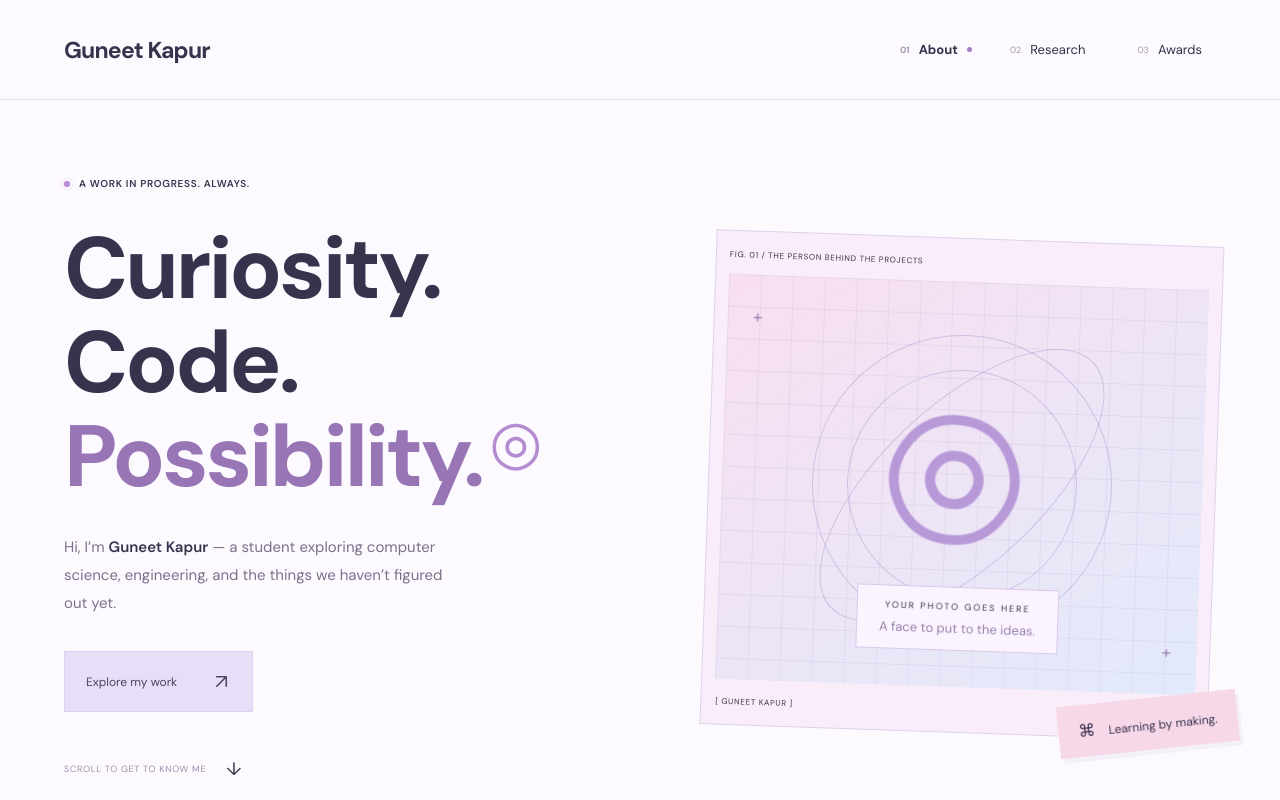
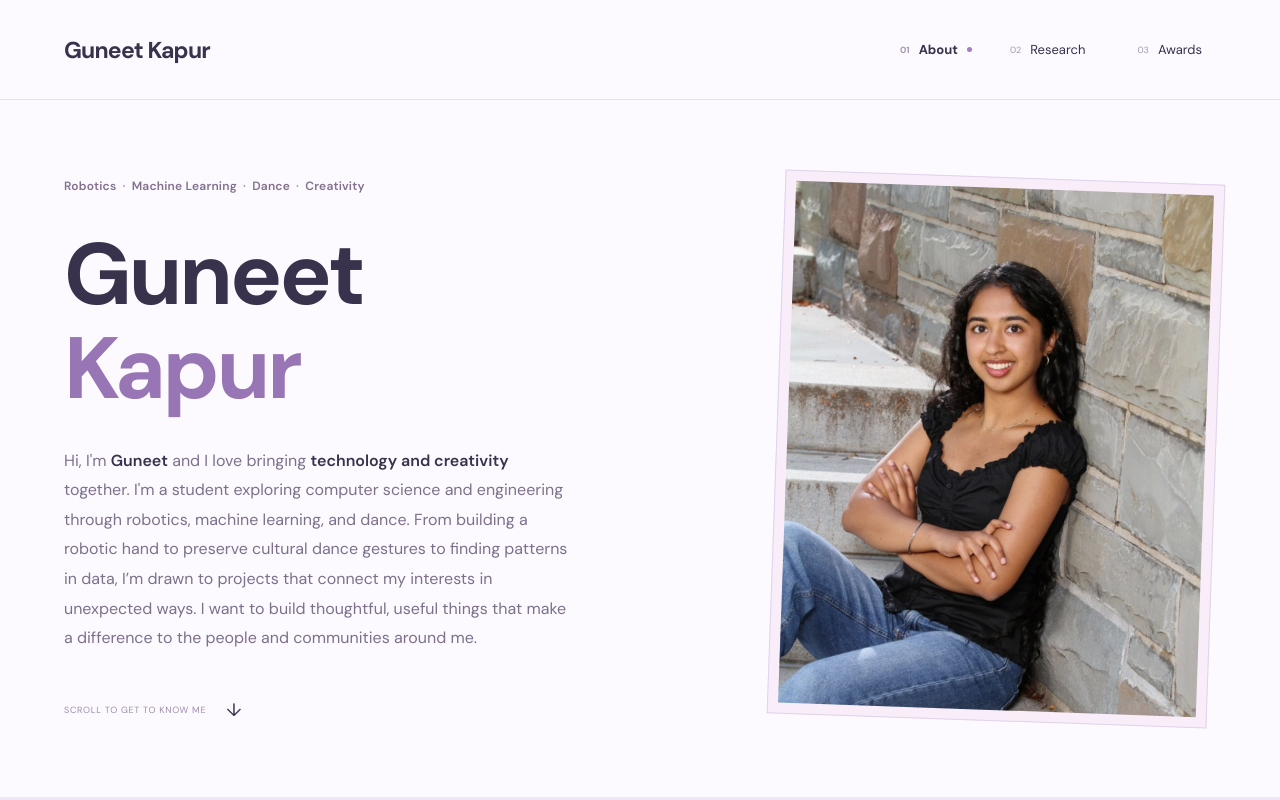
Before and after one commit to gkkapur/gkportfolio, a website built with Vite: page index.html in a window 1280 px wide. Shown: the top 800 px of the page. Built offline with nearby package versions, Linux system fonts and the light colour scheme.

Commit message:
Personalize the About introduction with Guneet's portrait and bio

```diff
--- a/src/main.js
+++ b/src/main.js
@@ -2,6 +2,8 @@ import '@fontsource-variable/dm-sans';
 import './style.css';
 import { researchContent } from './research.js';
 import { awardsContent } from './awards.js';
+
+const portraitUrl = '/images/guneet-kapur.webp';
 
 function arrowIcon(direction) {
   const path = direction === '↘' ? 'M4 4l8 8M4 12h8V4' : 'M4 12l8-8M4 4h8v8';
@@ -14,19 +16,15 @@ const sections = {
     content: `
       <section class="hero section reveal">
         <div class="hero-copy">
-          <div class="eyebrow"><span class="status-dot"></span> A WORK IN PROGRESS. ALWAYS.</div>
-          <h1 id="about-heading">Curiosity.<br>Code.<br><span class="serif">Possibility.</span><span class="period">◎</span></h1>
-          <p class="intro">Hi, I’m <strong>Guneet Kapur</strong> — a student exploring computer science, engineering, and the things we haven’t figured out yet.</p>
-          <a class="button" href="#research">Explore my work <span>↗</span></a>
+          <p class="hero-topics">Robotics <span aria-hidden="true">·</span> Machine Learning <span aria-hidden="true">·</span> Dance <span aria-hidden="true">·</span> Creativity</p>
+          <h1 id="about-heading">Guneet<br><span class="serif">Kapur</span></h1>
+          <p class="intro">Hi, I'm <strong>Guneet</strong> and I love bringing <strong>technology and creativity</strong> together. I'm a student exploring computer science and engineering through robotics, machine learning, and dance. From building a robotic hand to preserve cultural dance gestures to finding patterns in data, I’m drawn to projects that connect my interests in unexpected ways. I want to build thoughtful, useful things that make a difference to the people and communities around me.</p>
           <a class="scroll-link" href="#beyond">SCROLL TO GET TO KNOW ME <span>↓</span></a>
         </div>
         <div class="portrait-wrap">
           <div class="portrait-frame">
-            <span class="frame-label">FIG. 01 / THE PERSON BEHIND THE PROJECTS</span>
-            <div class="portrait-art" role="img" aria-label="Placeholder for your portrait"><div class="orbit orbit-one"></div><div class="orbit orbit-two"></div><div class="orbit orbit-three"></div><span class="portrait-star">◎</span><span class="cross cross-one">+</span><span class="cross cross-two">+</span><div class="photo-label"><span>YOUR PHOTO GOES HERE</span><small>A face to put to the ideas.</small></div></div>
-            <div class="portrait-caption"><span>[ GUNEET KAPUR ]</span><span>STUDENT · BUILDER · EXPLORER</span></div>
+            <img class="portrait-image" src="${portraitUrl}" alt="Portrait of Guneet Kapur" width="1038" height="1296" fetchpriority="high" decoding="async">
           </div>
-          <div class="floating-note"><span>⌘</span> Learning by making.</div>
         </div>
       </section>
       <div class="ticker" aria-label="Curiosity, experimentation, iteration"><div>CURIOSITY <span>◎</span> EXPERIMENTATION <span>◎</span> A LITTLE TRIAL & ERROR <span>◎</span> CURIOSITY <span>◎</span> EXPERIMENTATION <span>◎</span> A LITTLE TRIAL & ERROR <span>◎</span></div></div>
--- a/src/style.css
+++ b/src/style.css
@@ -136,3 +136,12 @@ h1,h2,h3,h4,.hero h1,.page-intro .page-title,.project h2,.serif,h2 em,.philosoph
 .honor-document-links{display:flex;flex-direction:column;align-items:flex-start;gap:7px}
 .research-award-card .related-document-link{display:block}
 @media(max-width:700px){.honor-organization{font-size:21px}}
+
+/* Personal introduction and the supplied portrait. */
+.hero-topics{font-size:12px;font-weight:600;line-height:1.8;letter-spacing:.2px;color:#82708f;margin:0}
+.hero-topics span{color:#a17ac1;padding:0 3px}
+.hero .intro{max-width:510px;font-size:16px;line-height:1.85}
+.hero .portrait-wrap{padding-top:0;width:100%;max-width:440px;justify-self:end}
+.hero .portrait-frame{padding:10px}
+.portrait-image{display:block;width:100%;height:auto}
+@media(max-width:700px){.hero .intro{font-size:15px}.hero .portrait-wrap{max-width:380px;padding:0 12px;justify-self:center}.hero .portrait-frame{padding:8px}.hero-topics{font-size:11px}}
```
Also changed, not shown: README.md, public/images/guneet-kapur.webp (added), 1 other file.
